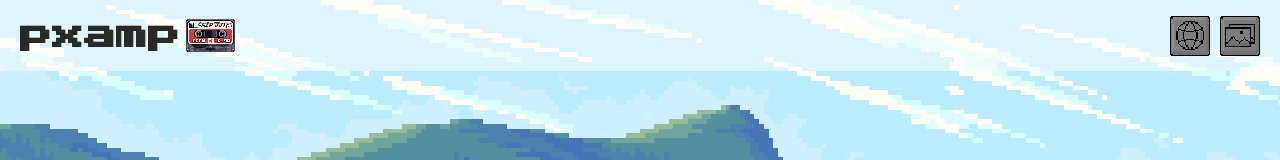
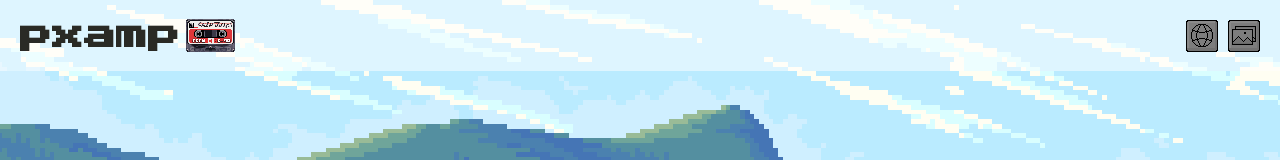
Before and after one commit to tiagojc06/music-player, a React (Create React App) app: page / in a window 1280 px wide. Shown: the top 160 px of the page. Built offline with nearby package versions, Linux system fonts and the light colour scheme.

Commit message:
Reemplazando elementos <button> por componentes <Button> en el componente Header

```diff
--- a/src/components/Header.jsx
+++ b/src/components/Header.jsx
@@ -1,4 +1,5 @@
 import React from "react";
+import Button from "./Button";
 import titleLogo from "../img/icons/80s-chip-tunes.gif";
 import languageIcon from "../img/icons/language-icon.png";
 import languageIconPressed from "../img/icons/language-icon-pressed.png";
@@ -18,12 +19,24 @@ function Header() {
         <img className="title-logo" src={titleLogo} alt="Title Logo" />
       </div>
       <div className="controls-section">
-        <button className="control-button language-button">
-          <img className="icon language-icon" src={languageIcon} alt="Language Icon" />
-        </button>
-        <button className="control-button background-button">
-          <img className="icon background-icon" src={backgroundIcon} alt="Background Icon" />
-        </button>
+        <div className="control-section">
+          <Button
+            handleClick={() => console.log("Language Button Clicked")}
+            iconClassName="control-section-icon"
+            iconSrc={languageIcon}
+            altIconSrc={languageIconPressed}
+            iconAlt={"Language Icon"}
+          />
+        </div>
+        <div className="control-section">
+          <Button
+            handleClick={() => console.log("Background Button Clicked")}
+            iconClassName="control-section-icon"
+            iconSrc={backgroundIcon}
+            altIconSrc={backgroundIconPressed}
+            iconAlt={"Background Icon"}
+          />
+        </div>
       </div>
     </header>
   );
```
